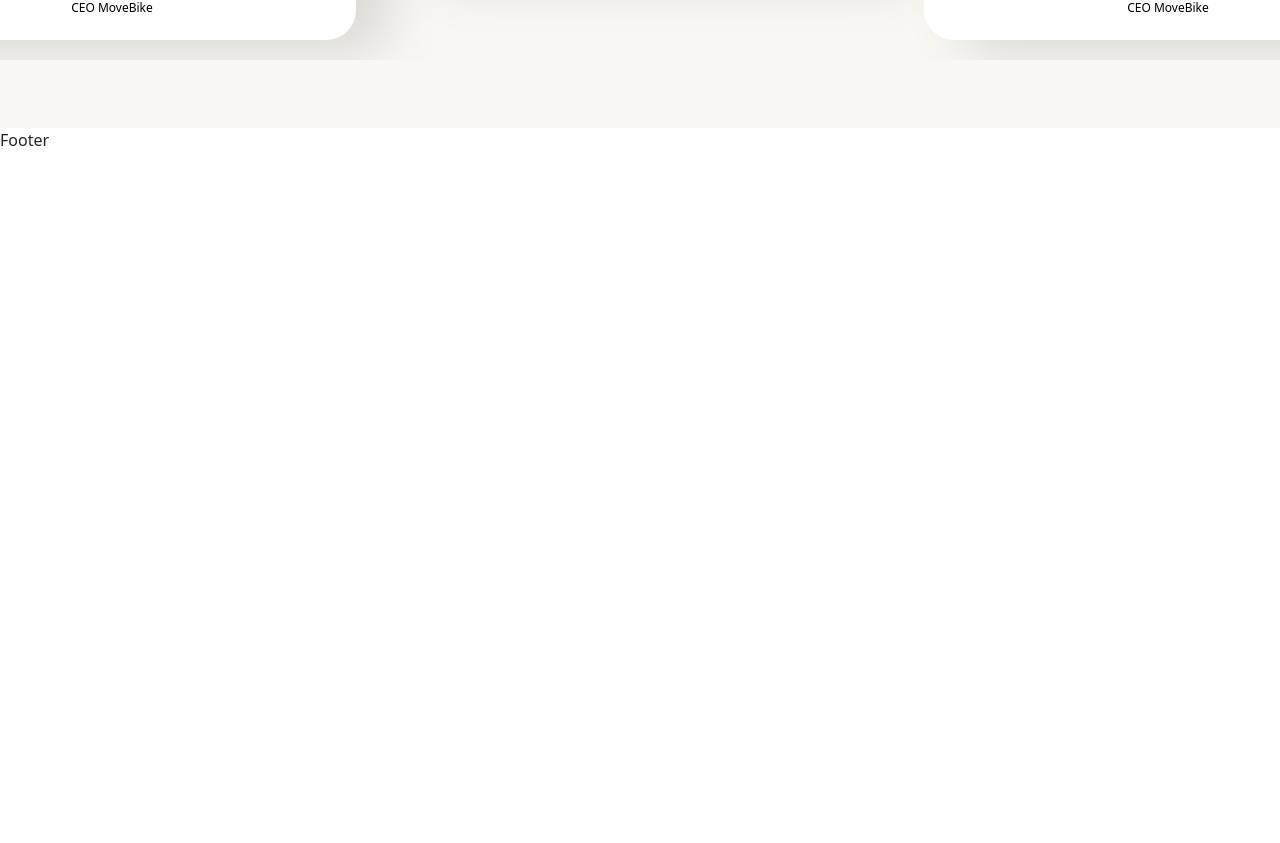
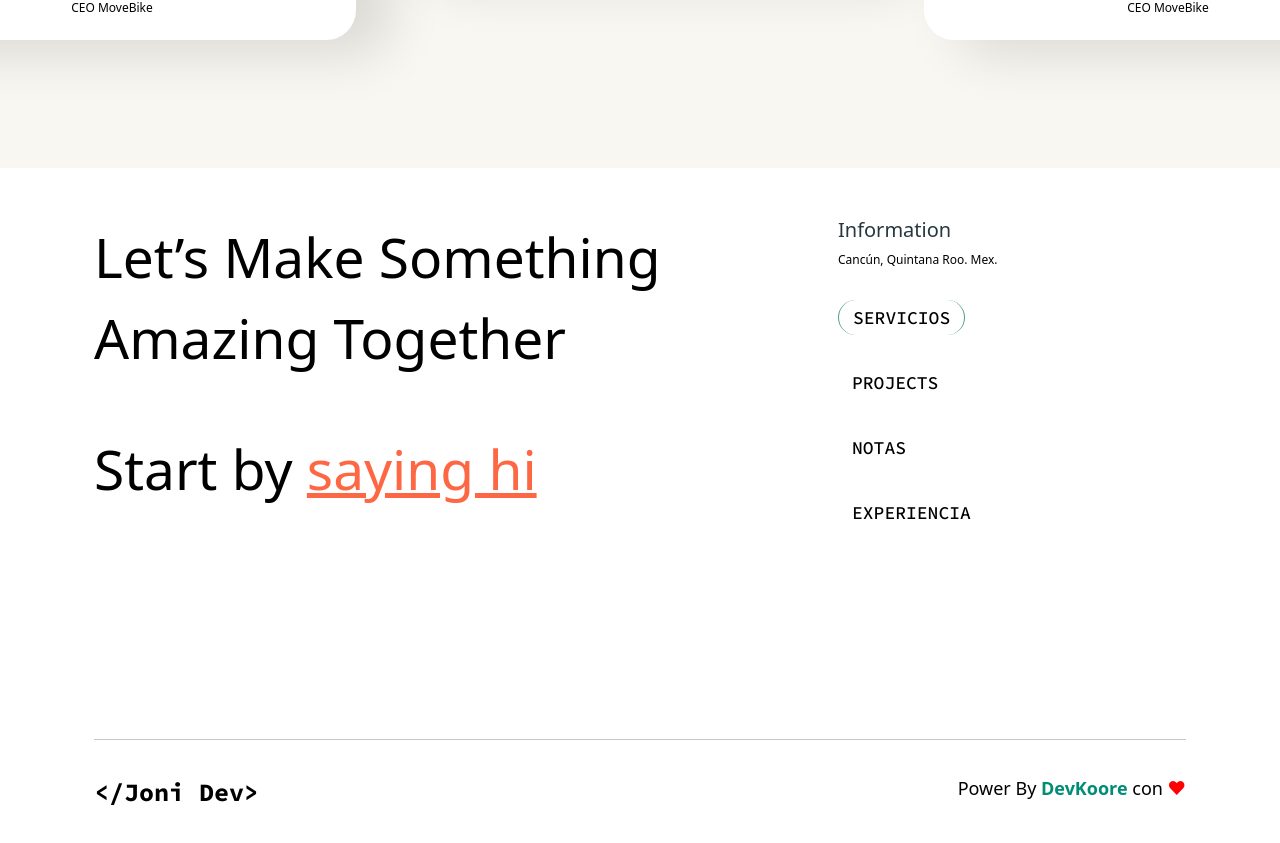
Before and after one commit to jonatanare/landing-portfolio-bootstrap, a Next.js app: page / in a window 1280 px wide. Shown: the part 3453-4296 px from the top of the page. Before the commit the page ends 3605 px from the top, so only its background shows below. Built offline with nearby package versions, Linux system fonts and the light colour scheme.

Commit message:
layout footer section

```diff
--- a/components/Footer.js
+++ b/components/Footer.js
@@ -1,7 +1,43 @@
+import Link from 'next/link'
 import React from 'react'
 
 export default function Footer () {
   return (
-    <div>Footer</div>
+    <footer className='container footer'>
+      <div className="row">
+        <div className="col-md-8">
+          <h2 className='footer__title'>Let’s Make Something <br /> Amazing Together</h2>
+
+          <h3 className='footer__subtitle'>Start by <span>saying hi</span></h3>
+        </div>
+        <div className="col-md-4">
+          <nav>
+            <h2 className='footer__info'>Information</h2>
+            <address className='footer__address'>Cancún, Quintana Roo. Mex.</address>
+            <ul className='navbar-nav'>
+              <li className='nav-item'>
+                <Link href={'#services'} className='nav-link active'>Servicios</Link>
+              </li>
+              <li>
+                <Link href={'#projects'} className='nav-link'>Projects</Link>
+              </li>
+              <li>
+                <Link href={'#nots'} className='nav-link'>Notas</Link>
+              </li>
+              <li>
+                <Link href={'#experiencies'} className='nav-link'>Experiencia</Link>
+              </li>
+            </ul>
+          </nav>
+        </div>
+      </div>
+      <hr className='footer__divisor' />
+      <div className="row">
+        <div className="col-12 d-xl-flex justify-content-xl-between">
+          <Link href="/" className='footer__jonidev'>{'</Joni Dev>'}</Link>
+          <p className='text-center footer__devkoore'>Power By <a href="https://devkoore.com/" target='_blank'>DevKoore</a> <br className='d-xl-none' /> con <span>♥</span></p>
+        </div>
+      </div>
+    </footer>
   )
 }
--- a/components/Home/Testimonials.js
+++ b/components/Home/Testimonials.js
@@ -34,7 +34,7 @@ export default function Testimonials() {
                         slidesPerView: 3,
                         centeredSlides: true,
                         initialSlide: 3,
-                        spaceBetween: 20
+                        spaceBetween: 50
                     }
                 }}
 
--- a/pages/_document.js
+++ b/pages/_document.js
@@ -1,5 +1,4 @@
 import { Html, Head, Main, NextScript } from 'next/document'
-import Script from 'next/script'
 
 export default function Document () {
   return (
@@ -8,6 +7,7 @@ export default function Document () {
         <link rel='preconnect' href='https://fonts.googleapis.com' />
         <link rel='preconnect' href='https://fonts.gstatic.com' crossOrigin='true' />
         <link href='https://fonts.googleapis.com/css2?family=Ubuntu:ital,wght@0,300;0,400;0,500;0,700;1,300;1,400;1,500;1,700&display=swap' rel='stylesheet' />
+        <link href="https://fonts.googleapis.com/css2?family=Source+Code+Pro:ital,wght@0,200..900;1,200..900&family=Ubuntu:ital,wght@0,300;0,400;0,500;0,700;1,300;1,400;1,500;1,700&display=swap" rel="stylesheet"></link>
       </Head>
       <body>
         <Main />
--- a/styles/abstract/_variables.scss
+++ b/styles/abstract/_variables.scss
@@ -1,5 +1,6 @@
 $font-primary: "Ubuntu", sans-serif;
 $font-secondary: 'Poppins', sans-serif;
+$font-tertiary: "Source Code Pro", monospace;
 
 $color-primary: #f2f2f2;
 
--- a/styles/app.scss
+++ b/styles/app.scss
@@ -3,6 +3,7 @@
 @import './abstract/mixins';
 
 //components
+@import './components/footer';
 
 // Utilities
 
--- /dev/null
+++ b/styles/components/_footer.scss
@@ -0,0 +1,132 @@
+.footer {
+    padding: 48px 24px;
+
+    &__title {
+        color: #000;
+        font-size: 24px;
+        font-style: normal;
+        font-weight: 500;
+        line-height: 30px; /* 111.111% */
+        margin-bottom: 50px;
+
+        @include responsive($xl) {
+            font-size: 55px;
+            line-height: 81px;
+        }
+    }
+
+    &__subtitle {
+        color: #000;
+        font-size: 24px;
+        font-style: normal;
+        font-weight: 500;
+        line-height: normal;
+        margin-bottom: 50px;
+
+        @include responsive($xl) {
+            font-size: 55px;
+            line-height: 81px;
+        }
+
+        span {
+            color: #FE6744;
+            font-size: 24px;
+            font-style: normal;
+            font-weight: 500;
+            line-height: normal;
+            text-decoration-line: underline;
+
+            @include responsive($xl) {
+                font-size: 55px;
+                line-height: 81px;
+            }
+        }
+    }
+
+    &__info {
+        color: #25383F;
+        font-size: 20px;
+        font-style: normal;
+        font-weight: 500;
+        line-height: normal;
+    }
+
+    &__address {
+        color: #000;
+        font-size: 12px;
+        font-style: normal;
+        font-weight: 400;
+        line-height: normal;
+        margin-top: 8px;
+        margin-bottom: 32px;
+    }
+
+    .navbar-nav {
+        gap: 30px;
+        .nav-link {
+            color: #000;
+            font-family: $font-tertiary;
+            font-size: 18px;
+            font-style: normal;
+            font-weight: 500;
+            line-height: normal;
+            text-transform: uppercase;
+            stroke-width: 1px;
+            width: fit-content;
+            padding: 6px 14px;
+
+            &.active {
+                border: 1px solid rgba(34, 136, 102, 0.80);
+                border-radius: 1000px;
+                border-bottom-width: 0ch;
+                border-top-width: 0px;
+                stroke-width: 1px;
+            }
+        }
+    }
+
+    &__divisor {
+        max-width: 330px;
+        height: 1px;
+        background: #C4C4C4;
+        margin: 61px auto 20px auto;
+
+        @include responsive($xl) {
+            margin-top: 180px;
+            margin-bottom: 36px;
+            max-width: 1200px;
+        }
+    }
+
+    &__jonidev {
+        color: #000;
+        font-family: $font-tertiary;
+        font-size: 25px;
+        font-style: normal;
+        font-weight: 700;
+        line-height: normal;
+        text-decoration: none;
+    }
+
+    &__devkoore {
+        color: #000;
+        text-align: center;
+        font-size: 18px;
+        font-style: normal;
+        font-weight: 400;
+        line-height: 25px; /* 138.889% */
+
+        a {
+            color: #008D75;
+            font-size: 18px;
+            font-style: normal;
+            font-weight: 700;
+            line-height: 25px;
+            text-decoration: none;
+        }
+
+        span {
+            color: red;
+        }
+    }
+}
--- a/styles/pages/home/_testimonials.scss
+++ b/styles/pages/home/_testimonials.scss
@@ -1,6 +1,7 @@
 .testimonials {
     background: #F8F7F1;
     padding: 36px 0 16px 0;
+    overflow: hidden;
 
     @include responsive($xl) {
         padding-top: 88px;
@@ -40,7 +41,7 @@
         padding-top: 35px;
         padding-bottom: 20px;
 
-        @include responsive($xxl) {
+        @include responsive($xl) {
             padding-bottom: 60px;
         }
     }
@@ -81,9 +82,14 @@
             width: 64px;
             height: 64px;
 
-            @include responsive($xxl) {
+            @include responsive($xl) {
                 width: 110px;
                 height: 110px;
+            }
+
+            @include responsive($xxl) {
+                width: 130px;
+                height: 130px;
             }
         }
 
```
Also changed, not shown: components/Home/Experiencies.js (indentation only).
